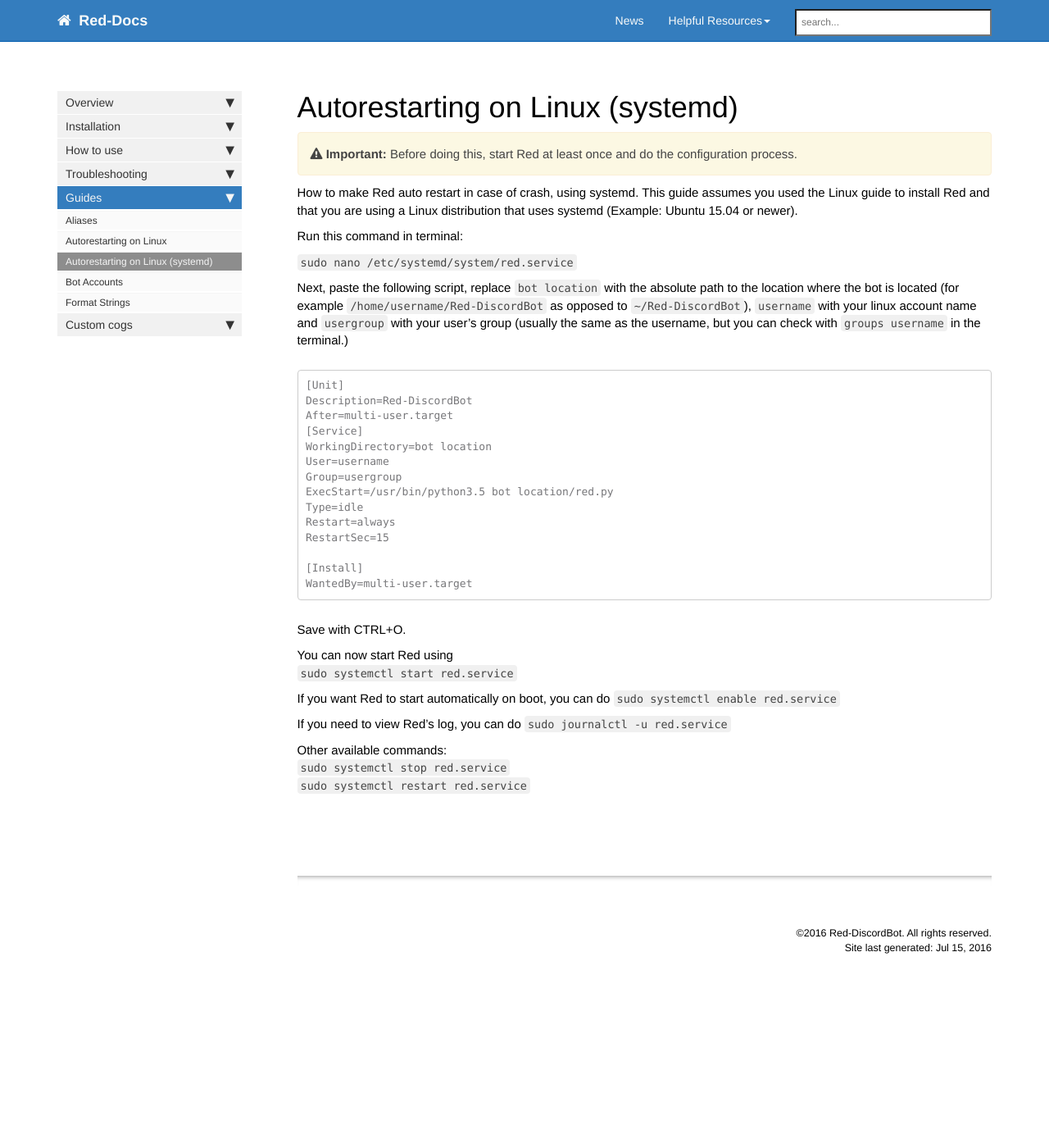
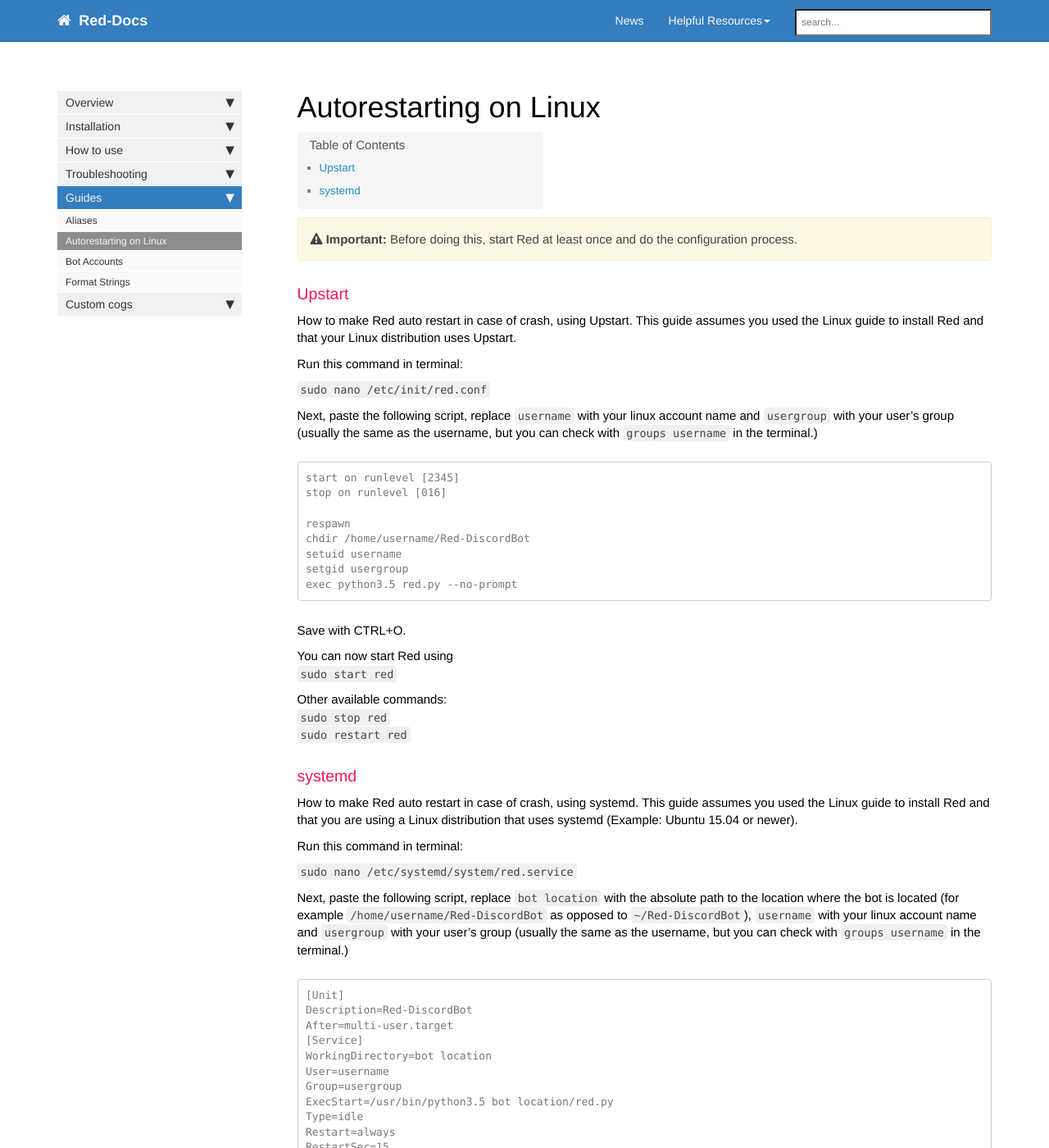
Before and after one commit to Twentysix26/Red-Docs, a Jekyll site: the page built from red/red_guide_linux_autostart.md, in a window 1280 px wide and 1400 px high. Shown: the whole window at 82% size. Built offline with Jekyll 4.4.1, drawn with Linux system fonts in a browser that asks for light colours; nearby versions of some CDN libraries; comment, search, counter and statistics services are not loaded.

Commit message:
Merge the autostart methods

````diff
--- a/_data/sidebars/red_sidebar.yaml
+++ b/_data/sidebars/red_sidebar.yaml
@@ -76,10 +76,7 @@ entries:
       output: web
 
     - title: Autorestarting on Linux
-      url: /red_guide_linux_upstart/
-      output: web
-    - title: Autorestarting on Linux (systemd)
-      url: /red_guide_linux_systemd/
+      url: /red_guide_linux_autostart/
       output: web
 
     - title: Bot Accounts
--- a/red/red_guide_linux_systemd.md
+++ b/red/red_guide_linux_autostart.md
@@ -1,11 +1,42 @@
 ---
-title: Autorestarting on Linux (systemd)
+title: Autorestarting on Linux
 sidebar: red_sidebar
-permalink: /red_guide_linux_systemd/
+permalink: /red_guide_linux_autostart/
 ---
 
 {{site.data.alerts.important}} Before doing this, start Red at least once and do the configuration process. {{site.data.alerts.end}}
 
+### Upstart
+
+How to make Red auto restart in case of crash, using Upstart. This guide assumes you used the Linux guide to install Red and that your Linux distribution uses Upstart.
+
+Run this command in terminal:
+
+`sudo nano /etc/init/red.conf`
+
+Next, paste the following script, replace `username` with your linux account name and `usergroup` with your user's group (usually the same as the username, but you can check with `groups username` in the terminal.)
+
+```
+start on runlevel [2345]
+stop on runlevel [016]
+
+respawn
+chdir /home/username/Red-DiscordBot
+setuid username
+setgid usergroup
+exec python3.5 red.py --no-prompt
+```
+
+Save with CTRL+O.
+
+You can now start Red using
+`sudo start red`
+
+Other available commands:
+`sudo stop red`
+`sudo restart red`
+
+### systemd
 How to make Red auto restart in case of crash, using systemd. This guide assumes you used the Linux guide to install Red and that you are using a Linux distribution that uses systemd (Example: Ubuntu 15.04 or newer).
 
 Run this command in terminal:
````
Also changed, not shown: red/red_guide_linux_upstart.md (deleted, +0 -39 lines).
